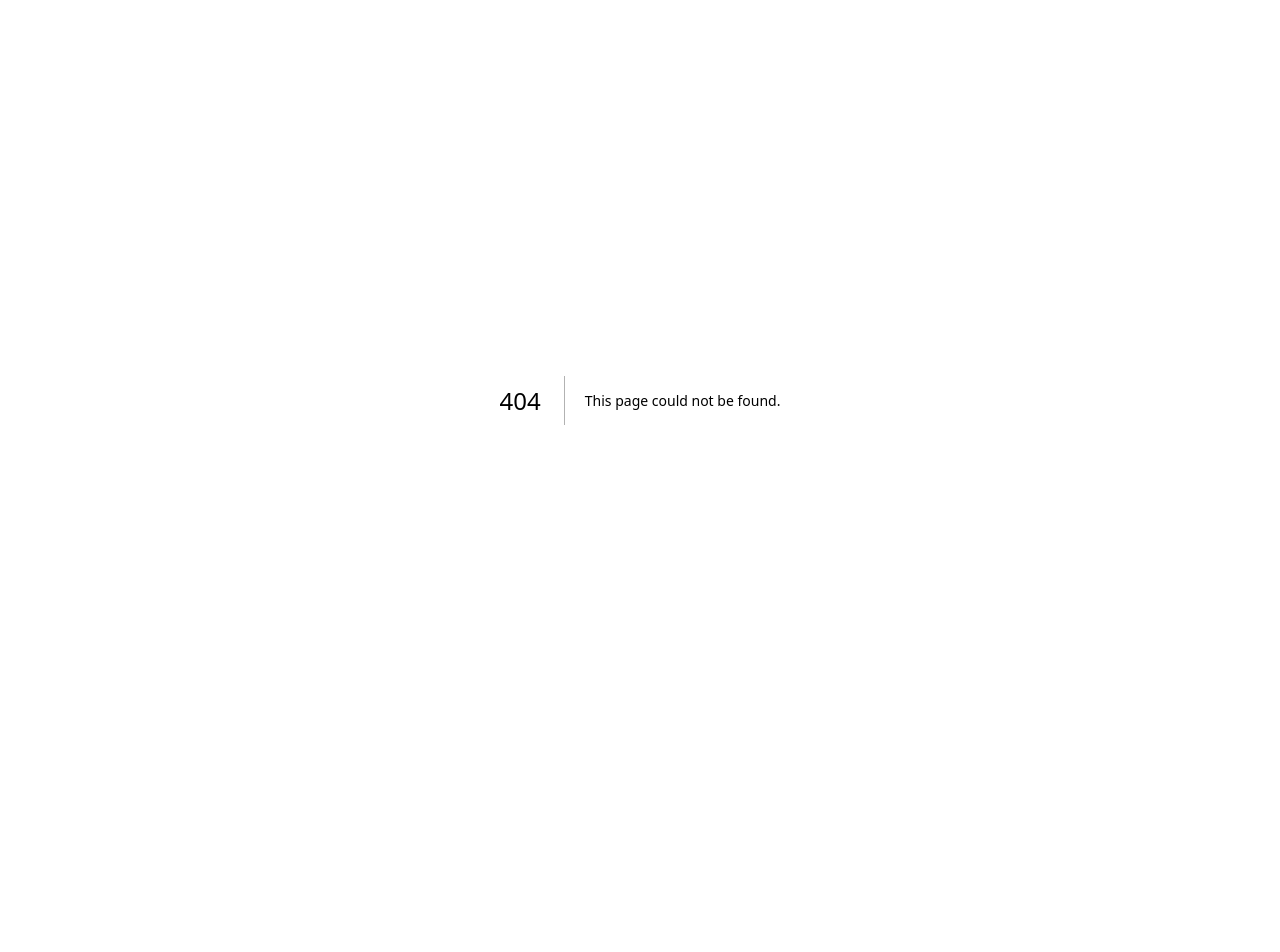
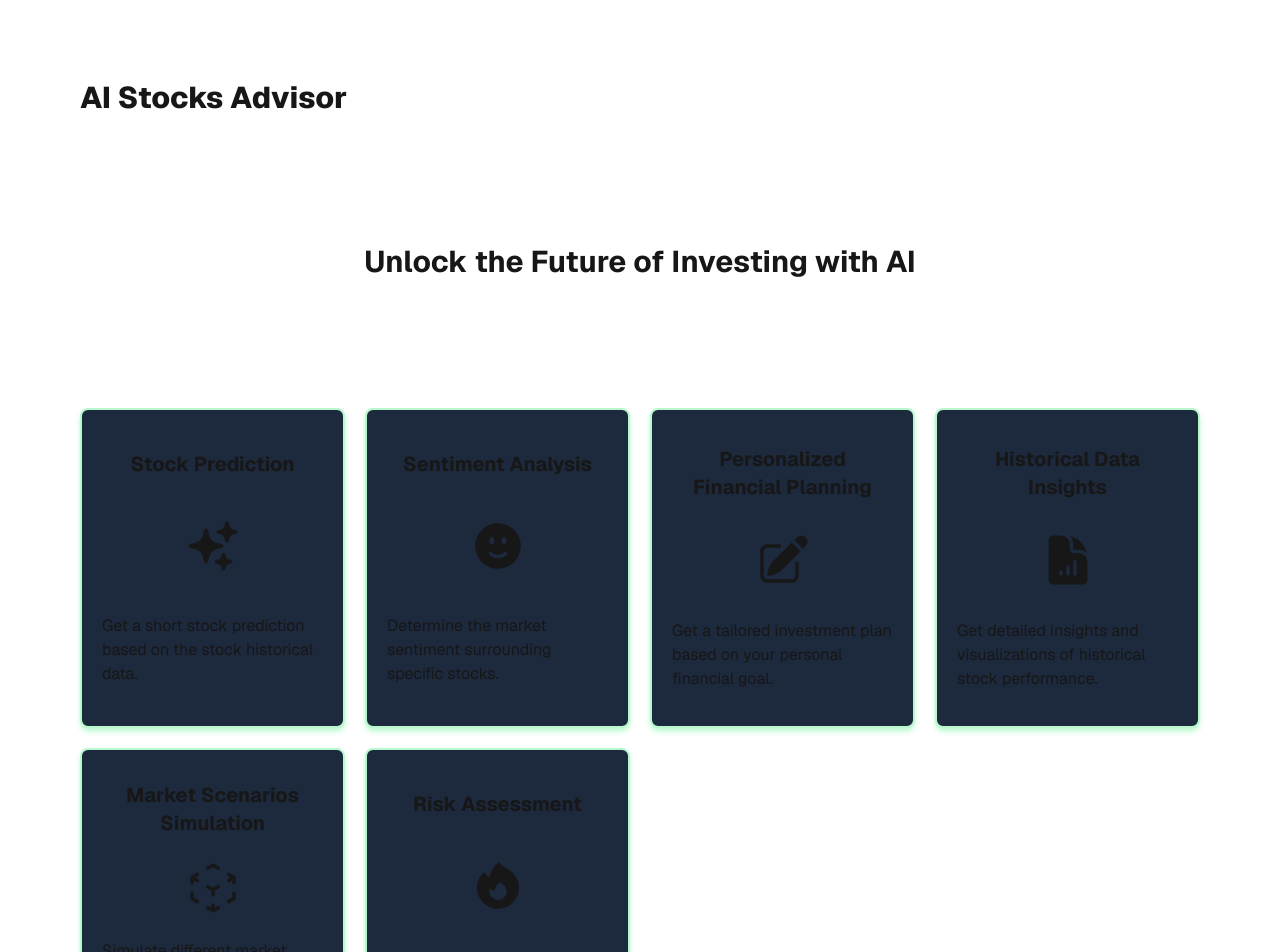
Before and after one commit to harshxsingh14/Stock-Market-prediction-app, a Next.js app in the folder fingerprint-voting-system/: page /advisor in a window 1280 px wide. Before the commit this address had no page. Shown: the top 952 px of the page. Before the commit the page ends 800 px from the top, so only its background shows below. Built offline with nearby package versions, Linux system fonts and the light colour scheme.

Commit message:
advisor commit

```diff
--- /dev/null
+++ b/fingerprint-voting-system/app/advisor/page.tsx
@@ -0,0 +1,20 @@
+import { services } from "@/app/lib/services-data";
+import ServiceCard from "../ui/service-card";
+
+export default function Advisor() {
+  return (
+    <main className="h-full p-20 font-sans">
+      <h1 className="text-3xl font-extrabold">AI Stocks Advisor</h1>
+
+      <p className="text-center my-32 font-bold text-3xl">
+        Unlock the Future of Investing with AI
+      </p>
+
+      <div className="grid grid-cols-2 md:grid-cols-3 lg:grid-cols-4 gap-4 md:gap-5 my-5">
+        {services.map((service) => (
+          <ServiceCard {...service} key={service.name} />
+        ))}
+      </div>
+    </main>
+  );
+}
```
